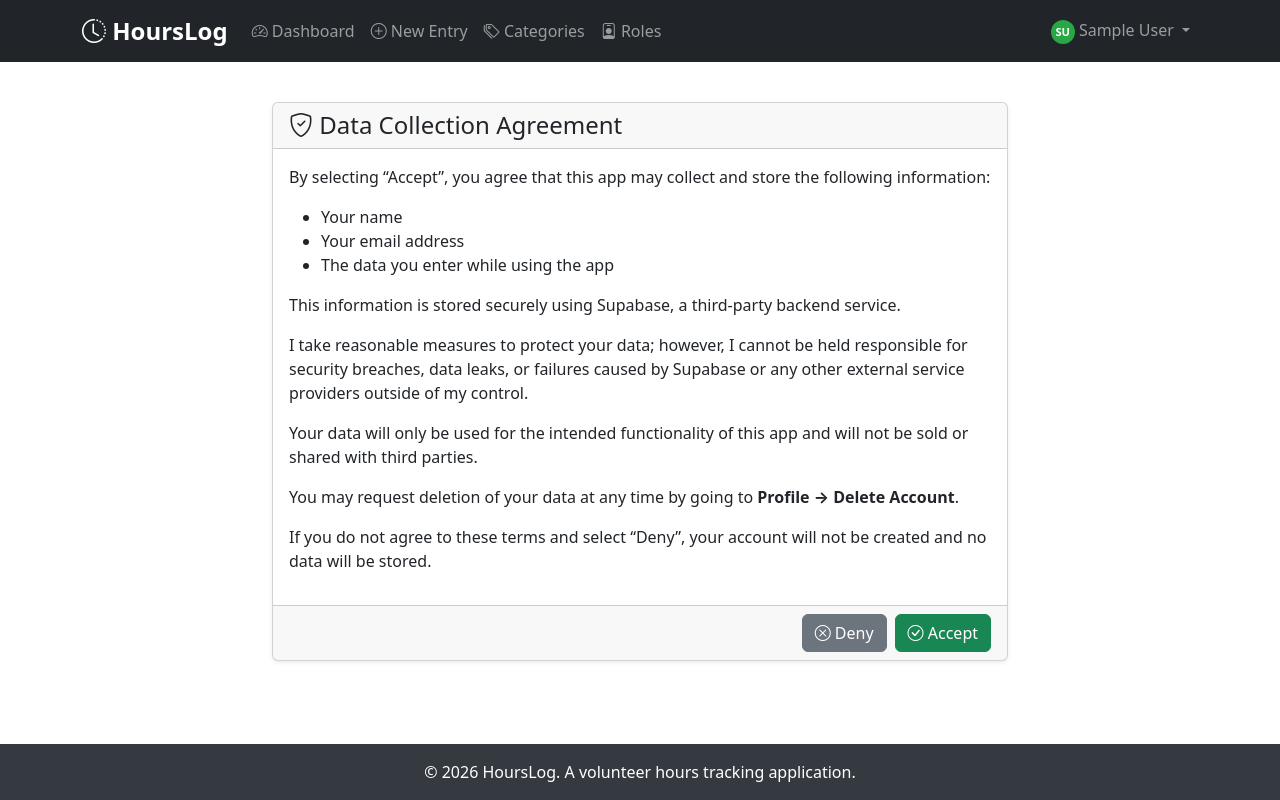
After one commit to isaacc100/HoursLog, a Flask app: page /auth/agreement in a window 1280 px wide. The commit adds this page. Run offline with Flask 3, Linux system fonts and the light colour scheme; the visitor is signed in with stand-in values (Sample User, id 1); data comes from the database, SQL or seed files in the repository.

Commit message:
Add data collection agreement for  registration process

```diff
--- a/app/auth/routes.py
+++ b/app/auth/routes.py
@@ -57,6 +57,11 @@ def register():
 
     form = RegistrationForm()
     if form.validate_on_submit():
+        # Require agreement acceptance
+        if request.form.get('agreement_accepted') != 'true':
+            flash('You must accept the data collection agreement to create an account.', 'danger')
+            return render_template('auth/register.html', title='Register', form=form)
+
         user = User(
             username=form.username.data,
             email=form.email.data,
@@ -113,34 +118,14 @@ def _sso_login_or_register(email, first_name, last_name, provider):
         return redirect(url_for('auth.login'))
 
     if not user:
-        # Auto-register
-        base_username = email.split('@')[0]
-        username = base_username
-        counter = 1
-        while User.query.filter_by(username=username).first():
-            username = f"{base_username}{counter}"
-            counter += 1
-
-        user = User(
-            username=username,
-            email=email,
-            first_name=first_name or '',
-            last_name=last_name or '',
-            email_verified=True,
-        )
-        # Set an unusable random password so normal login is blocked
-        user.password_hash = bcrypt.generate_password_hash(secrets.token_hex(32)).decode('utf-8')
-        db.session.add(user)
-        db.session.commit()
-
-        audit_log = AuditLog(
-            user_id=user.id,
-            action='sso_registration',
-            details=f'New user registered via {provider} SSO: {user.username}',
-            ip_address=request.remote_addr,
-        )
-        db.session.add(audit_log)
-        db.session.commit()
+        # New SSO user – store data in session and redirect to agreement page
+        session['pending_sso'] = {
+            'email': email,
+            'first_name': first_name or '',
+            'last_name': last_name or '',
+            'provider': provider,
+        }
+        return redirect(url_for('auth.sso_agreement'))
 
     login_user(user, remember=True)
     user.last_login = datetime.utcnow()
@@ -156,6 +141,74 @@ def _sso_login_or_register(email, first_name, last_name, provider):
 
     flash(f'Welcome, {user.get_display_name}!', 'success')
     return redirect(url_for('main.index'))
+
+
+# ── SSO Data Agreement ─────────────────────────────────────────────────────
+@bp.route('/agreement', methods=['GET', 'POST'])
+def sso_agreement():
+    """Show data collection agreement for new SSO users."""
+    pending = session.get('pending_sso')
+    if not pending:
+        return redirect(url_for('auth.login'))
+
+    if request.method == 'POST':
+        action = request.form.get('action')
+        if action == 'accept':
+            email = pending['email']
+            first_name = pending['first_name']
+            last_name = pending['last_name']
+            provider = pending['provider']
+            session.pop('pending_sso', None)
+
+            # Create the user account
+            base_username = email.split('@')[0]
+            username = base_username
+            counter = 1
+            while User.query.filter_by(username=username).first():
+                username = f"{base_username}{counter}"
+                counter += 1
+
+            user = User(
+                username=username,
+                email=email,
+                first_name=first_name,
+                last_name=last_name,
+                email_verified=True,
+            )
+            user.password_hash = bcrypt.generate_password_hash(secrets.token_hex(32)).decode('utf-8')
+            db.session.add(user)
+            db.session.commit()
+
+            audit_log = AuditLog(
+                user_id=user.id,
+                action='sso_registration',
+                details=f'New user registered via {provider} SSO: {user.username}',
+                ip_address=request.remote_addr,
+            )
+            db.session.add(audit_log)
+            db.session.commit()
+
+            login_user(user, remember=True)
+            user.last_login = datetime.utcnow()
+
+            audit_log = AuditLog(
+                user_id=user.id,
+                action='sso_login',
+                details=f'User {user.username} logged in via {provider}',
+                ip_address=request.remote_addr,
+            )
+            db.session.add(audit_log)
+            db.session.commit()
+
+            flash(f'Welcome, {user.get_display_name}!', 'success')
+            return redirect(url_for('main.index'))
+        else:
+            # Deny
+            session.pop('pending_sso', None)
+            flash('Account was not created. No data has been stored.', 'info')
+            return redirect(url_for('auth.login'))
+
+    return render_template('auth/agreement.html', title='Data Agreement')
 
 
 # ── Google SSO ─────────────────────────────────────────────────────────────
--- /dev/null
+++ b/app/templates/auth/agreement.html
@@ -0,0 +1,38 @@
+{% extends "base.html" %}
+
+{% block title %}Data Agreement - HoursLog{% endblock %}
+
+{% block content %}
+<div class="row justify-content-center">
+    <div class="col-md-8">
+        <div class="card">
+            <div class="card-header">
+                <h4 class="mb-0"><i class="bi bi-shield-check"></i> Data Collection Agreement</h4>
+            </div>
+            <div class="card-body">
+                <p>By selecting &ldquo;Accept&rdquo;, you agree that this app may collect and store the following information:</p>
+                <ul>
+                    <li>Your name</li>
+                    <li>Your email address</li>
+                    <li>The data you enter while using the app</li>
+                </ul>
+                <p>This information is stored securely using Supabase, a third&#8209;party backend service.</p>
+                <p>I take reasonable measures to protect your data; however, I cannot be held responsible for security breaches, data leaks, or failures caused by Supabase or any other external service providers outside of my control.</p>
+                <p>Your data will only be used for the intended functionality of this app and will not be sold or shared with third parties.</p>
+                <p>You may request deletion of your data at any time by going to <strong>Profile &rarr; Delete Account</strong>.</p>
+                <p>If you do not agree to these terms and select &ldquo;Deny&rdquo;, your account will not be created and no data will be stored.</p>
+            </div>
+            <div class="card-footer d-flex justify-content-end gap-2">
+                <form method="POST" action="{{ url_for('auth.sso_agreement') }}" style="display:inline;">
+                    <input type="hidden" name="action" value="deny">
+                    <button type="submit" class="btn btn-secondary"><i class="bi bi-x-circle"></i> Deny</button>
+                </form>
+                <form method="POST" action="{{ url_for('auth.sso_agreement') }}" style="display:inline;">
+                    <input type="hidden" name="action" value="accept">
+                    <button type="submit" class="btn btn-success"><i class="bi bi-check-circle"></i> Accept</button>
+                </form>
+            </div>
+        </div>
+    </div>
+</div>
+{% endblock %}
```
Also changed, not shown: app/templates/auth/register.html (+42 -2 lines).
